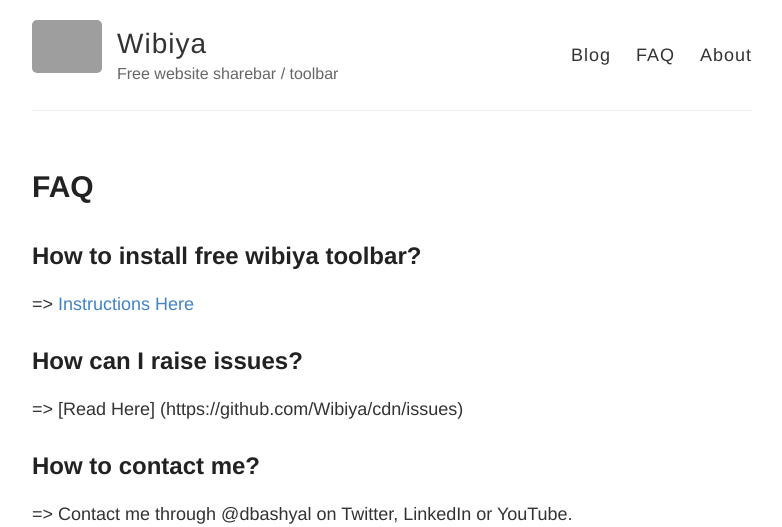
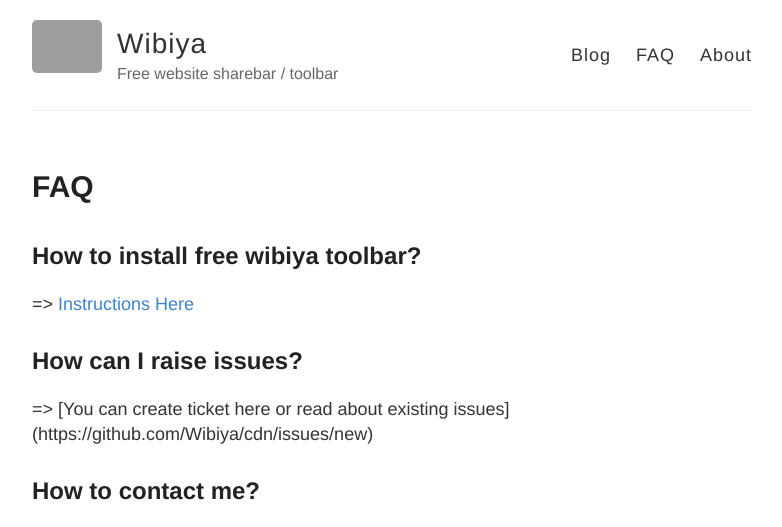
Before and after one commit to Wibiya/wibiya.github.io, a Jekyll site: the page built from faq.md, in a window 1280 px wide and 900 px high, cut to the strip 0-527 px from the top of the window. Shown: the whole strip, without its empty margins (248-1030 px from the left). Built offline with Jekyll 4.4.1, drawn with Linux system fonts in a browser that asks for light colours; nearby versions of some CDN libraries; Markdown is read by kramdown in place of the engine named in the settings; comment, search, counter and statistics services are not loaded; grey boxes are pictures that could not be loaded.

Commit message:
Update faq.md

```diff
--- a/faq.md
+++ b/faq.md
@@ -10,7 +10,7 @@
 
 ##How can I raise issues?
 
-=> [Read Here] (https://github.com/Wibiya/cdn/issues)
+=> [You can create ticket here or read about existing issues] (https://github.com/Wibiya/cdn/issues/new)
 
 ##How to contact me?
 
```
